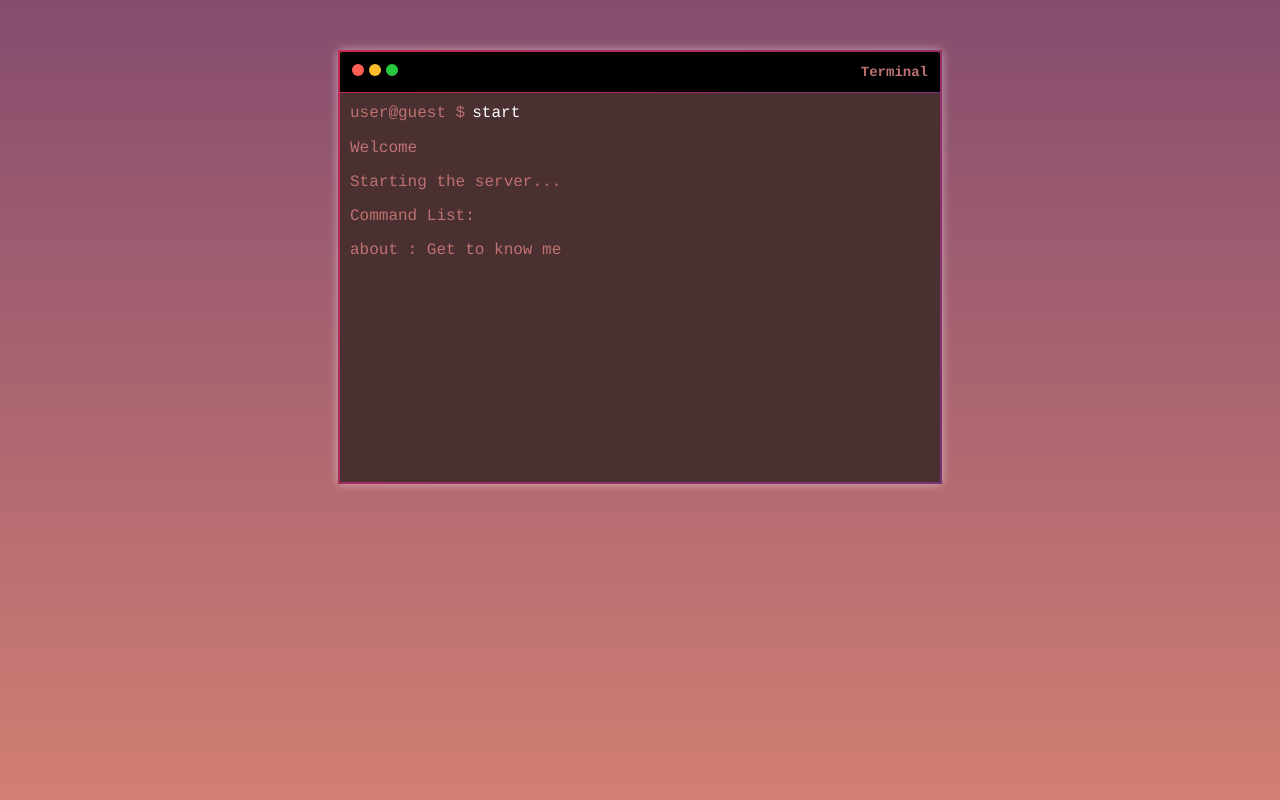
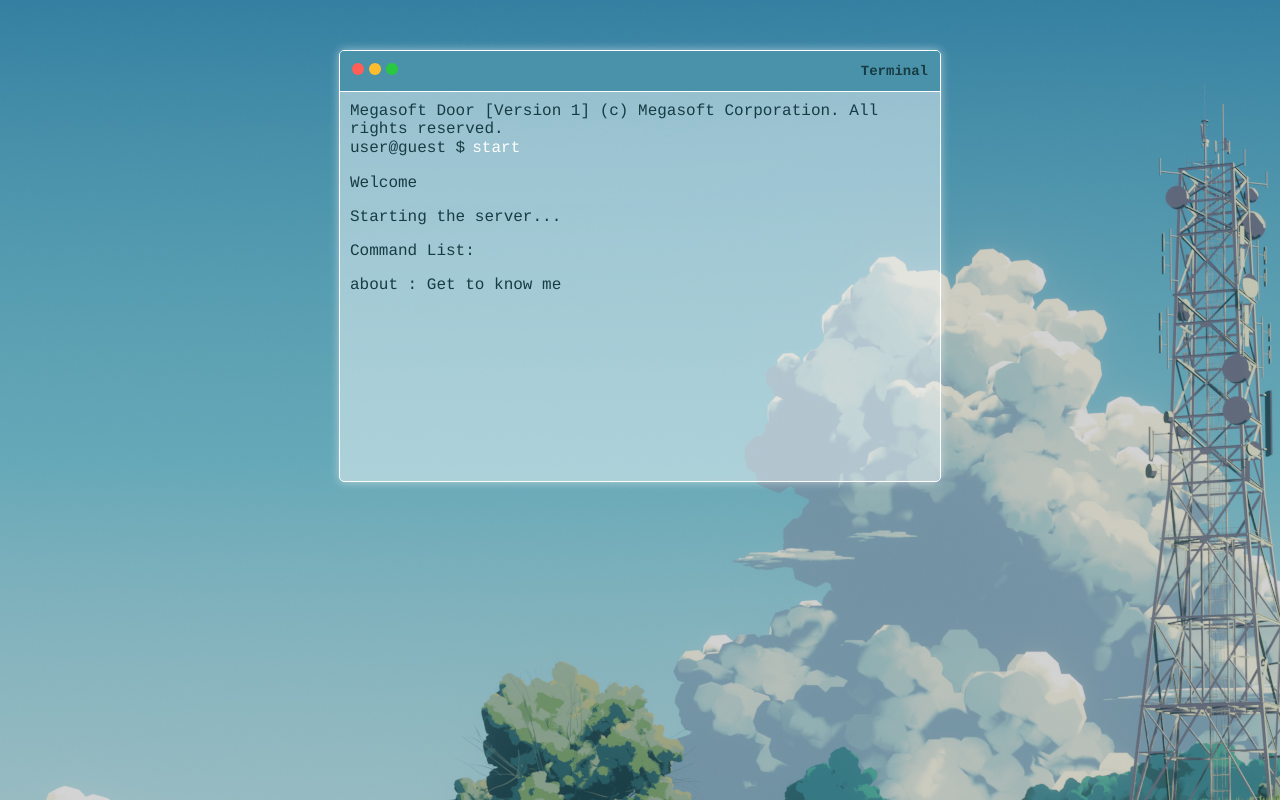
Before and after one commit to ivAkii/terminal, a plain HTML site: page index.html in a window 1280 px wide. Drawn offline with Linux system fonts and the light colour scheme.

Commit message:
newdesign

```diff
--- a/index.html
+++ b/index.html
@@ -15,6 +15,8 @@
         <div class="terminal-title">Terminal</div>
       </div>
       <div class="terminal-body">
+        <spam>Megasoft Door [Version 1]
+          (c) Megasoft Corporation. All rights reserved.</spam> <br>
         <span class="terminal-prompt">user@guest $</span><input type="text" class="terminal-input" autofocus>
       </div>
     </div>
--- a/style.css
+++ b/style.css
@@ -1,9 +1,12 @@
 html, body {
   height: 100%;
   background-color: #000;
-  background-image: linear-gradient(to bottom, #854c6e, #d27f73);
+ /* background-image: linear-gradient(to bottom, #854c6e, #d27f73); */
+  background-image: url("./img/bg.jpg");
   background-repeat: no-repeat;
-  color: #be7171;
+
+ image-rendering: pixelated;
+  color: #173c44;
   font-family: 'KarlaRegular',courier,monospace;
   font-size: 16px;
   margin: 0;
@@ -14,9 +17,9 @@
 
 
 .terminal {
-  background-color: #4b3031;
-  border: 2px solid ;
-  border-image: linear-gradient(135deg,#c82955,#783277) 1;
+  background-color: #fdfeff75;
+
+  border: 1px solid #fff;
   border-radius: 5px;
   box-shadow: 0 0 10px rgba(255, 255, 255, 0.5);
   height: 400px;
@@ -27,9 +30,9 @@
 }
 
 .terminal-header {
-  background-color: #000;
-  border-bottom: 1px solid ;
-  border-image: linear-gradient(135deg,#c82955,#783277) 1;
+  background-color: #4a92aa;
+  border-bottom: 1px solid #fff;
+
   display: flex;
   height: 30px;
   justify-content: space-between;
```
Also changed, not shown: img/bg.jpg (added).
